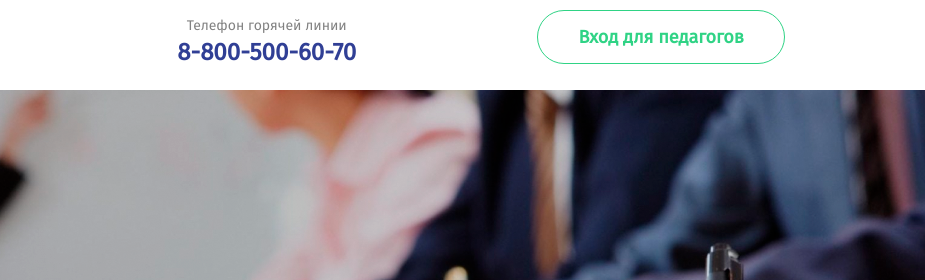
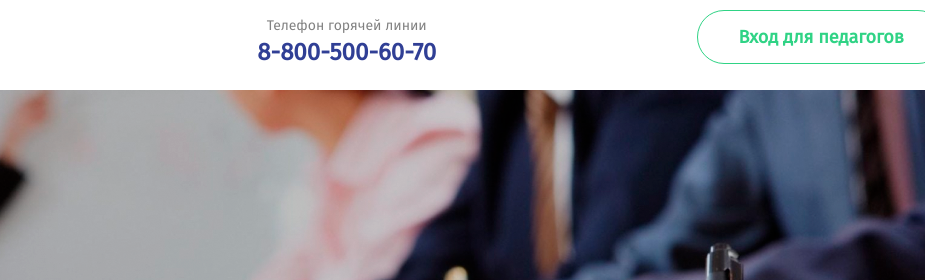
Before and after one commit to DeadTail12/ValeevMDK, a plain HTML site: page index.html in a window 1280 px wide. Shown: the top 280 px of the page, 355-1280 px from the left. Drawn offline with Linux system fonts and the light colour scheme.

Commit message:
Update style.css

```diff
--- a/css/style.css
+++ b/css/style.css
@@ -13,6 +13,7 @@ body{
 }
 
 header{
+    width: 1440px;
     margin: 0 auto;
     height: 90px;
     background-color: #fff;
```
